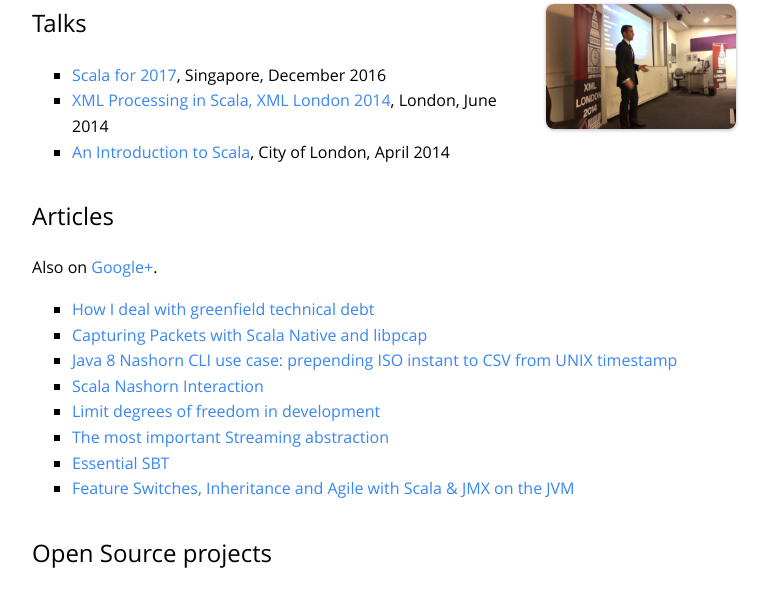
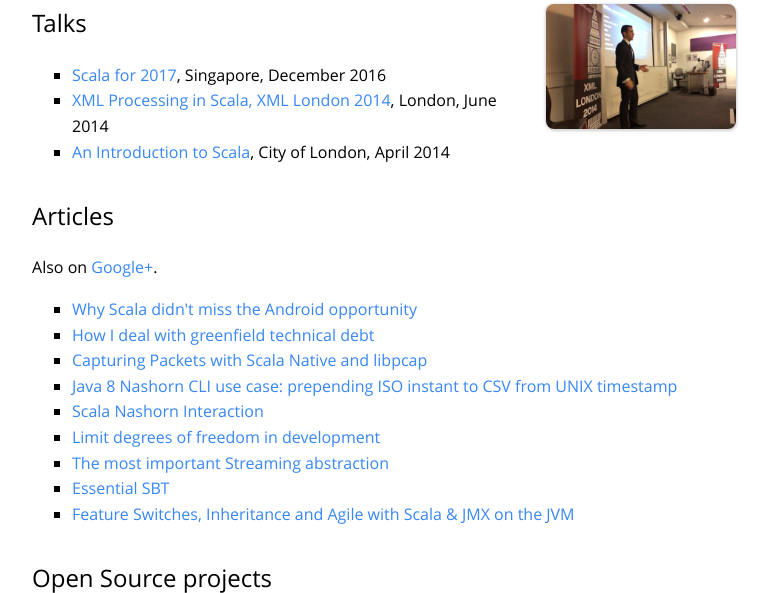
Before and after one commit to philicious/ScalaWilliam.com, a PHP site: page / in a window 1280 px wide. Shown: the part 978-1571 px from the top of the page, without its empty margins (256-1025 px from the left). Run offline with PHP 8.4, Linux system fonts and the light colour scheme.

Commit message:
Update index.php

```diff
--- a/index.php
+++ b/index.php
@@ -59,6 +59,7 @@ require(dirname(__FILE__).DIRECTORY_SEPARATOR."shared".DIRECTORY_SEPARATOR."rend
     <p>Also on <a href="https://plus.google.com/collection/oFuHlB" target="_blank">Google+</a>.</p>
 
     <ul>
+	          <li><a href="https://medium.com/@ScalaWilliam/why-scala-didnt-miss-the-android-opportunity-92eaaf63c339">Why Scala didn't miss the Android opportunity</a></li>
 	          <li><a href="https://medium.com/@ScalaWilliam/how-i-deal-with-greenfield-technical-debt-1a35be33dc71">How I deal with greenfield technical debt</a></li>
 <li><a href="/scala-native-libpcap/">Capturing Packets with Scala Native and libpcap</a></li>
 	    <li><a href="https://medium.com/@ScalaWilliam/java-8-nashorn-cli-use-case-prepending-iso-instant-to-csv-from-unix-timestamp-3685b6ee746">Java 8 Nashorn CLI use case: prepending ISO instant to CSV from UNIX timestamp</a></li>
```
